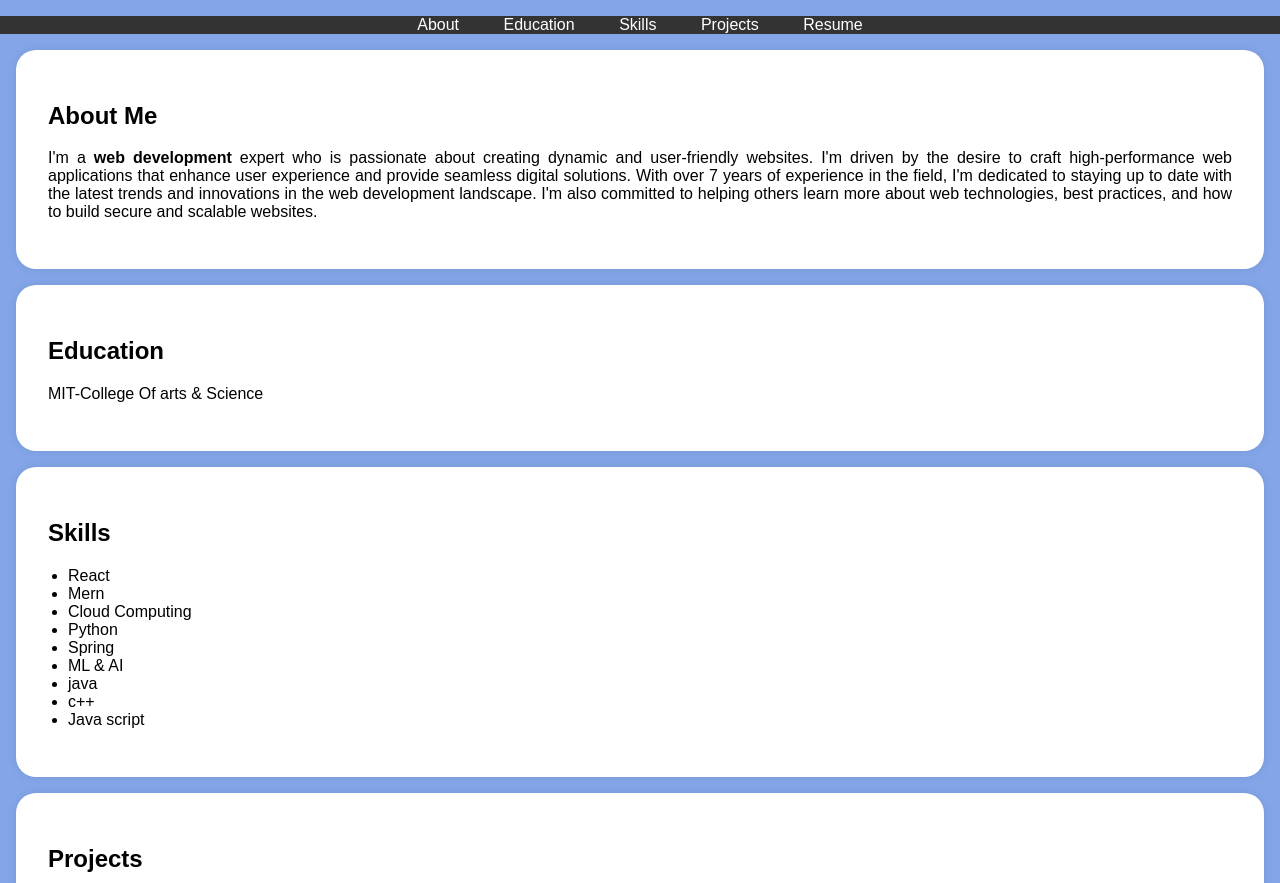
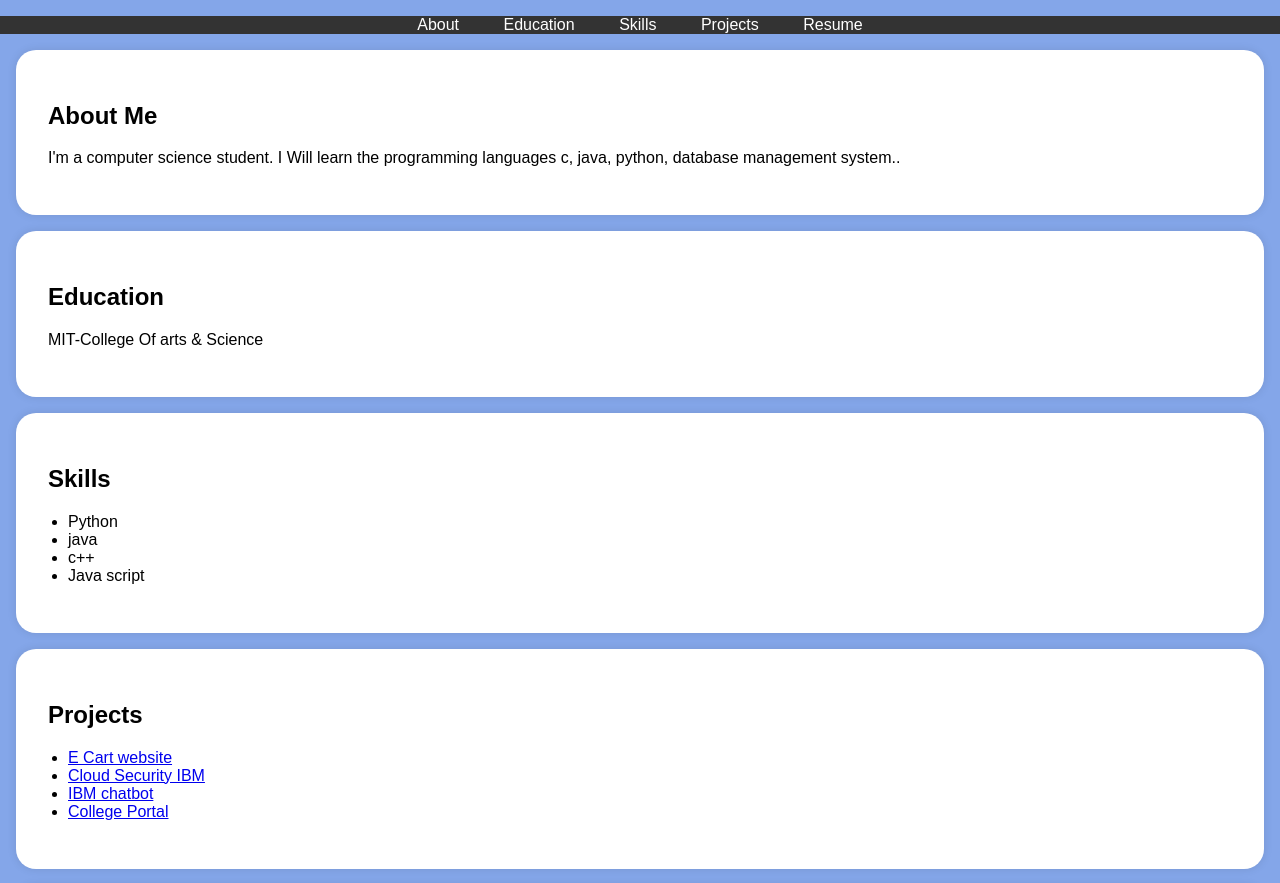
Before and after one commit to keerthanasekar864/digital-portfolio, a plain HTML site: page index.html in a window 1280 px wide. Shown: the part 197-1080 px from the top of the page. Drawn offline with Linux system fonts and the light colour scheme.

Commit message:
Update index.html

```diff
--- a/index.html
+++ b/index.html
@@ -115,12 +115,7 @@
     <section id="about">
         <div class="section-content">
             <h2>About Me</h2>
-            <p>I'm a <b>web development</b> expert who is passionate about creating dynamic and user-friendly websites.
-                I'm driven by the desire to craft high-performance web applications that enhance user experience and provide
-                 seamless digital solutions. With over 7 years of experience in the field, I'm dedicated to staying up to date
-                 with the latest trends and innovations in the
-                 web development landscape. I'm also committed to helping others learn more about web technologies,
-                 best practices, and how to build secure and scalable websites.</p>
+            <p>I'm a computer science student. I Will learn the programming languages c, java, python, database management system..</p>
 
         </div>
     </section>
@@ -137,12 +132,10 @@
         <div class="section-content">
             <h2>Skills</h2>
             <ul>
-                <li>React</li>
-                <li>Mern</li>
-                <li>Cloud Computing</li>
+
+
                 <li>Python</li>
-                <li>Spring</li>
-                <li>ML & AI</li>
+
                 <li>java</li>
                 <li>c++</li>
                 <li>Java script</li>
```
